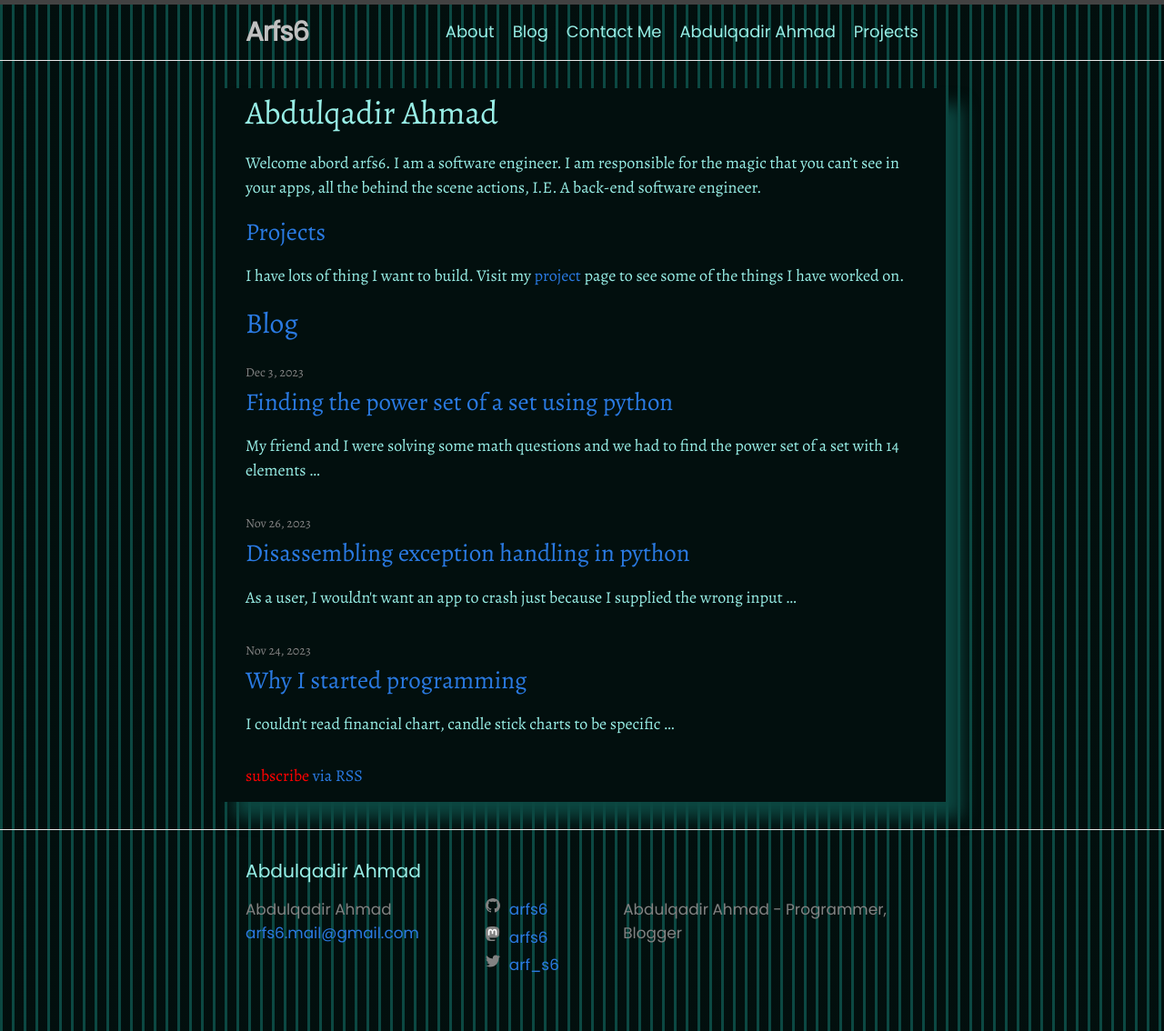
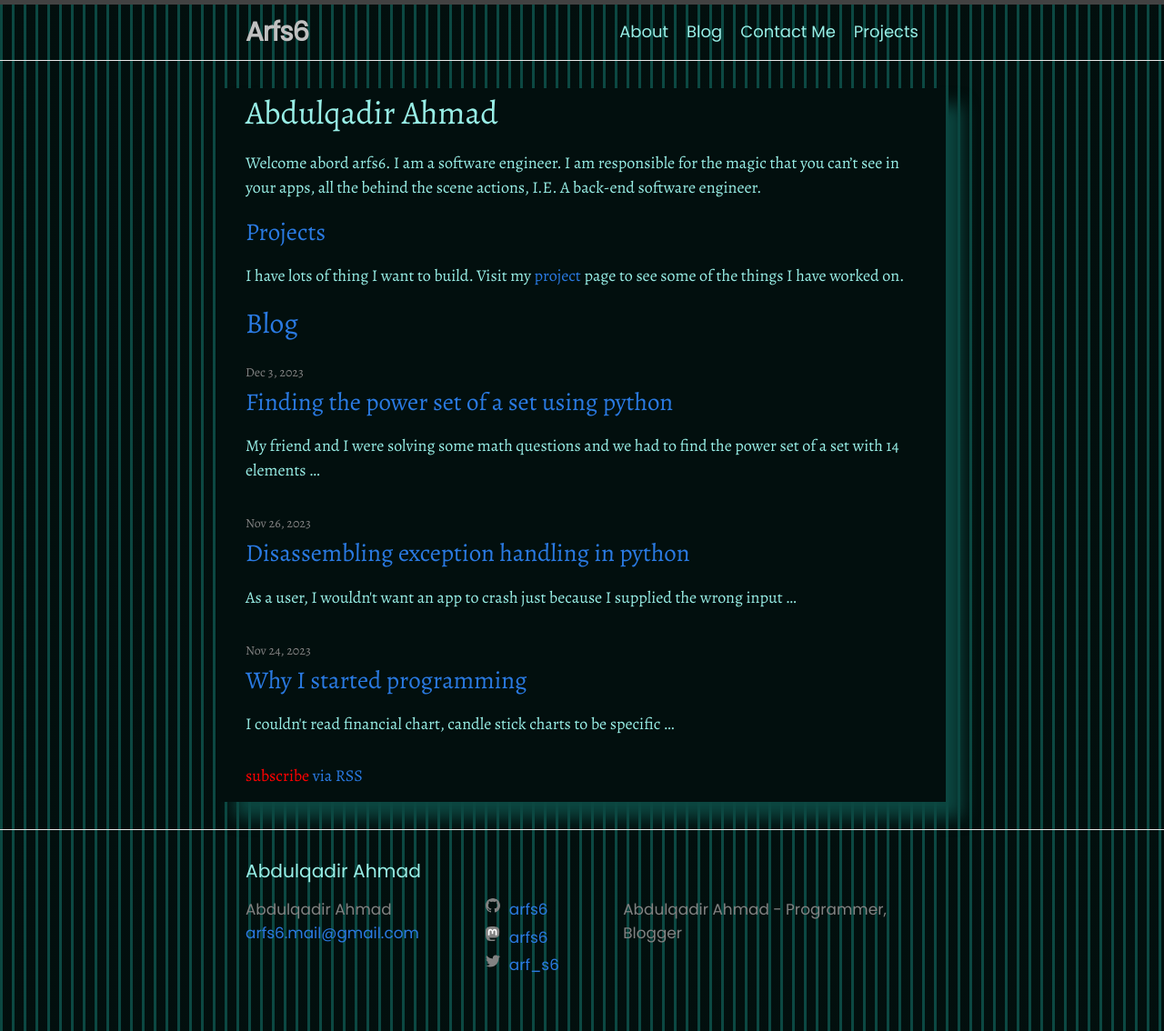
Before and after one commit to Arfs6/Arfs6.github.io, a Jekyll site: the page built from index.markdown, in a window 1280 px wide. Shown: the whole page at 91% size. Built offline with Jekyll 4.4.1, drawn with Linux system fonts in a browser that asks for light colours.

Commit message:
removed home page in nav

```diff
--- a/_includes/header.html
+++ b/_includes/header.html
@@ -19,7 +19,7 @@
         <div class="trigger">
           {%- for path in page_paths -%}
             {%- assign my_page = site.pages | where: "path", path | first -%}
-            {%- if my_page.title -%}
+            {%- if my_page.title and my_page.layout != "home" -%}
             <a class="page-link" href="{{ my_page.url | relative_url }}">{{ my_page.title | escape }}</a>
             {%- endif -%}
           {%- endfor -%}
```
